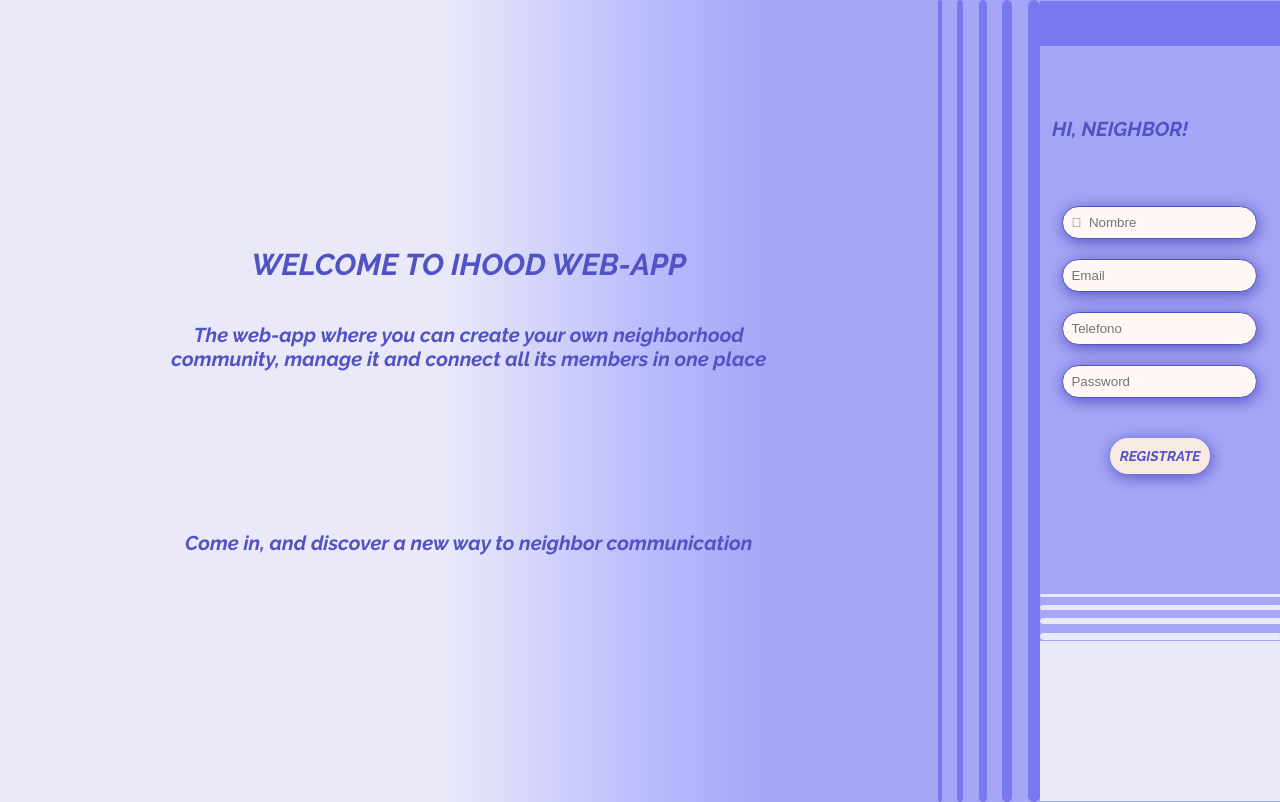
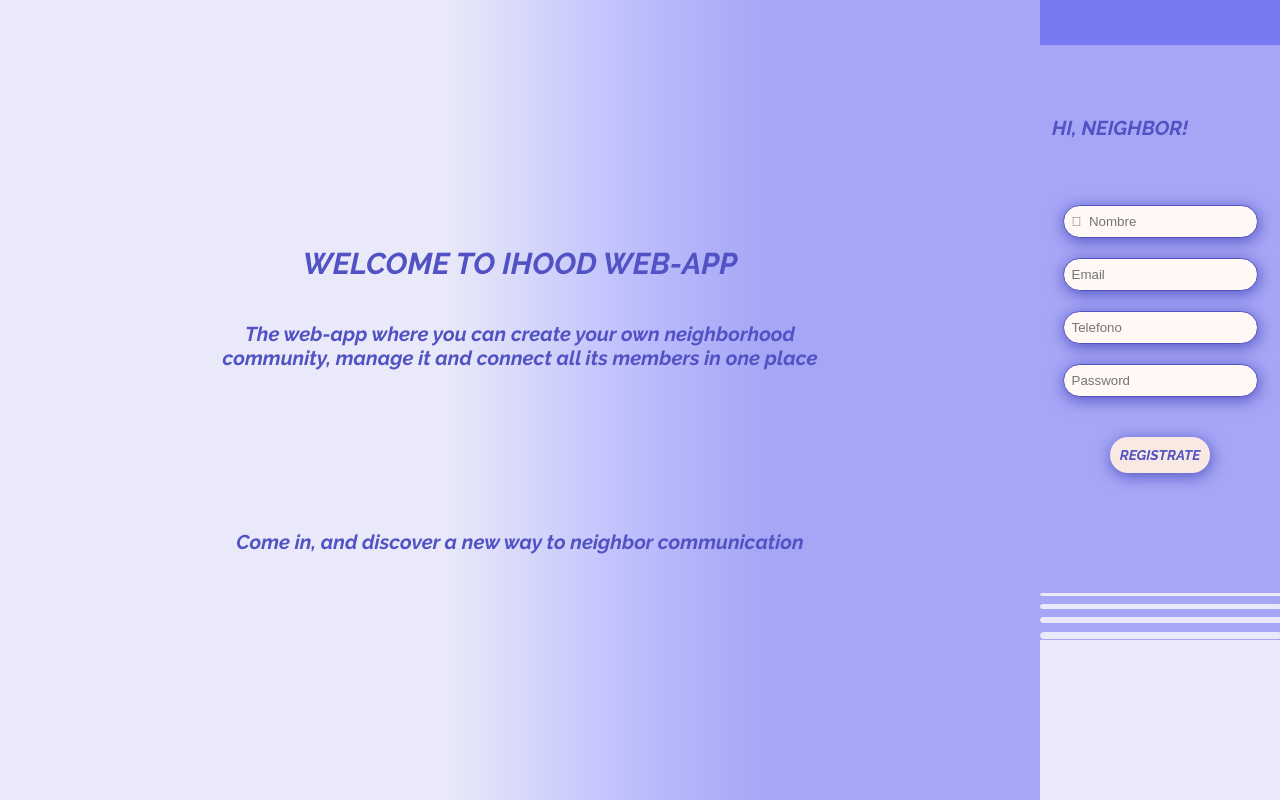
Before and after one commit to fullstacktf/ihood-frontend-definitive, a React (Create React App) app: page / in a window 1280 px wide. Built offline with nearby package versions, Linux system fonts and the light colour scheme; some icons are missing.

Commit message:
remove DecoVLine component

```diff
--- a/src/App.tsx
+++ b/src/App.tsx
@@ -2,14 +2,12 @@ import React from 'react';
 import './App.css';
 import Home from './components/Home';
 import Login from './components/Login';
-import DecoVLines from './components/DecoVLines';
 
 
 function App() {
   return (
     <div className="App">
       <Home />
-      <DecoVLines />
       <Login />
     </div>
   );
```
